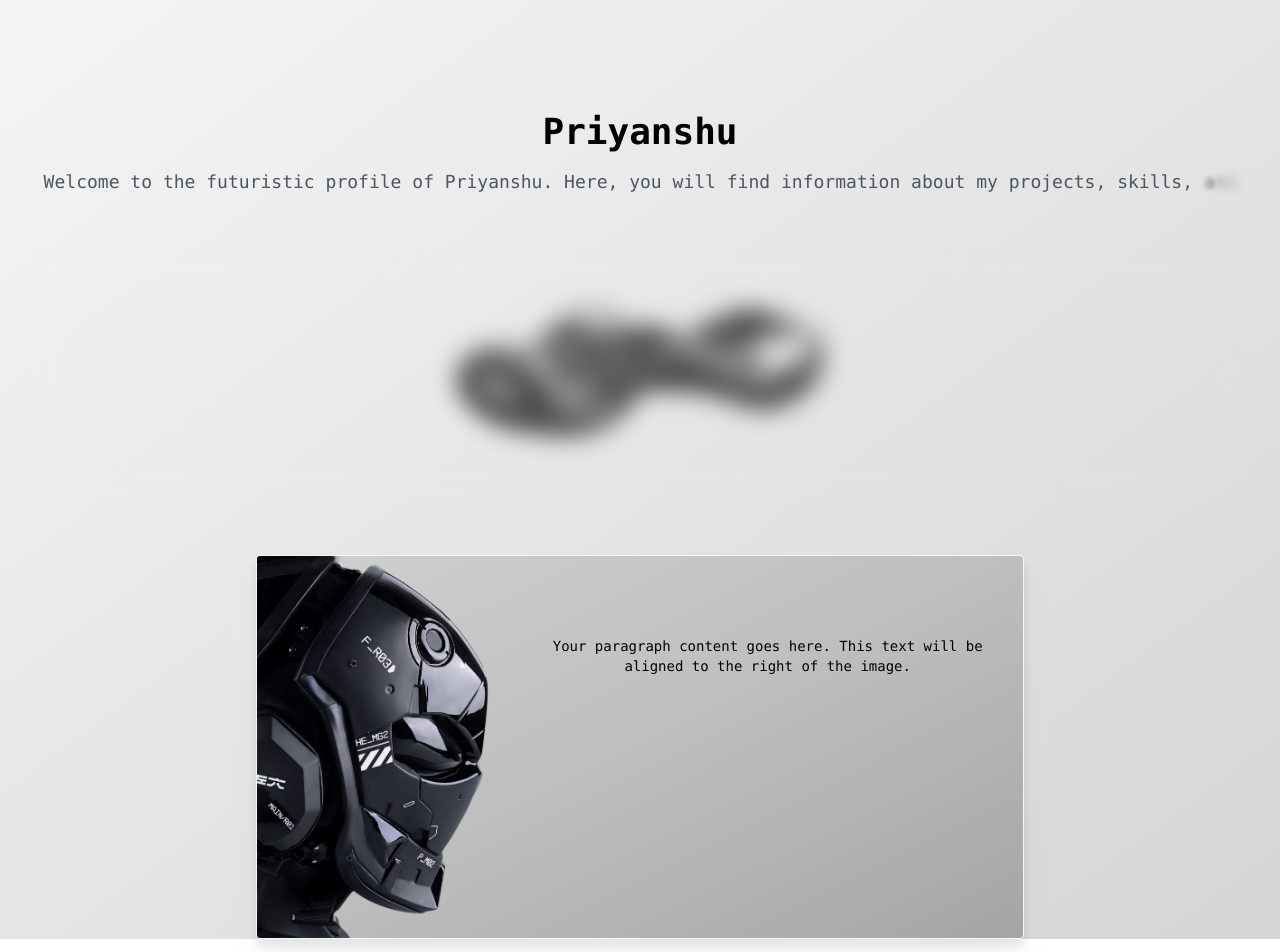
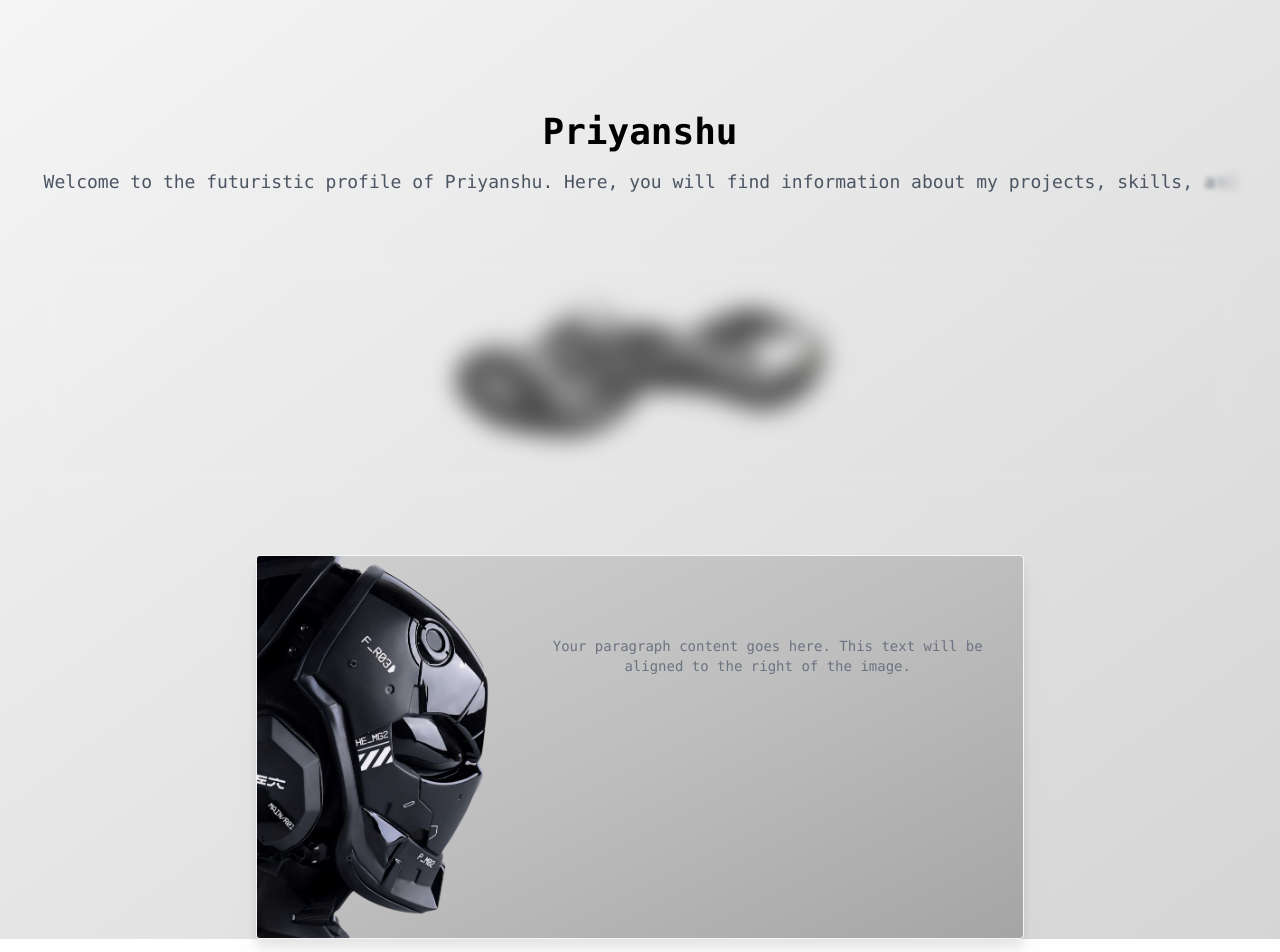
Before and after one commit to Priyansxu/Website, a Next.js app: page / in a window 1280 px wide. Shown: the top 952 px of the page. Built offline with nearby package versions, Linux system fonts and the light colour scheme.

Commit message:
Update index.js

```diff
--- a/pages/index.js
+++ b/pages/index.js
@@ -72,7 +72,7 @@ export default function Page() {
           className="object-cover h-full w-full"
         />
       </div>
-      <div className="flex-grow p-4 text-sm justify-center text-center">
+      <div className="flex-grow p-4 text-gray-500 text-sm justify-center text-center">
         <p className="my-8 py-8">
           Your paragraph content goes here. This text will be aligned to the right of the image.
         </p>
```
